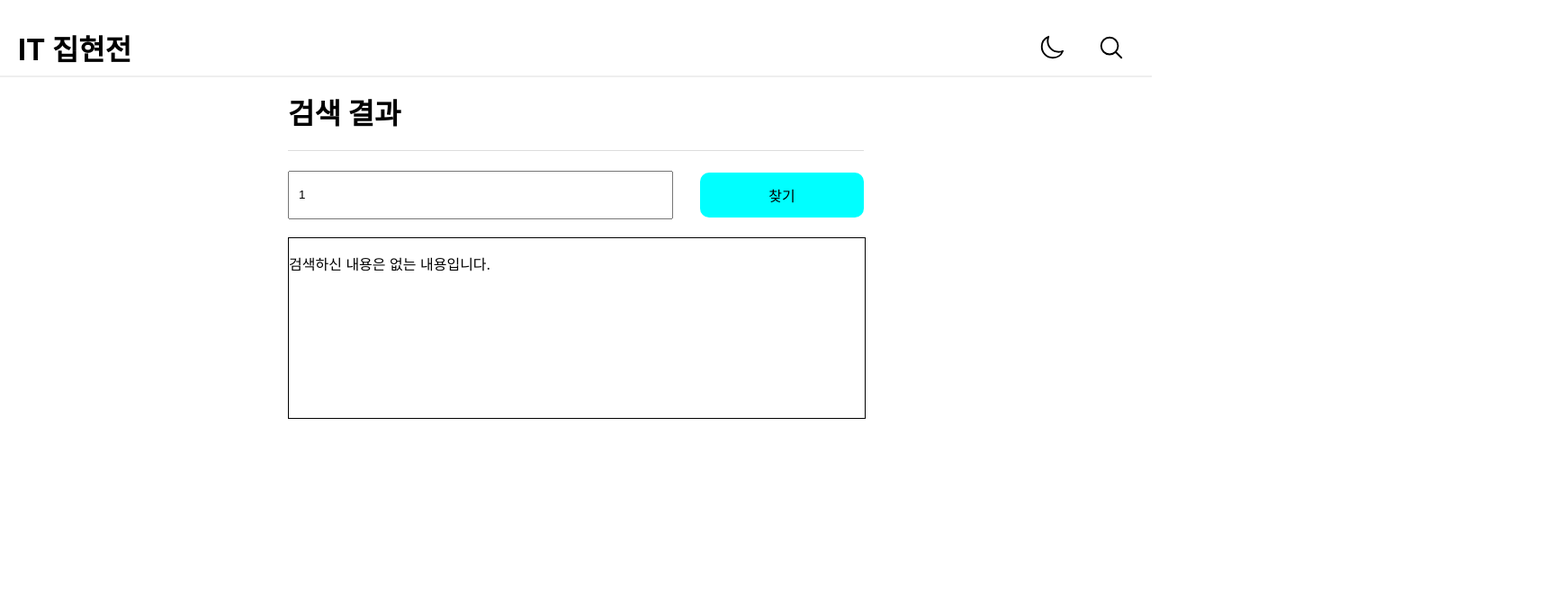
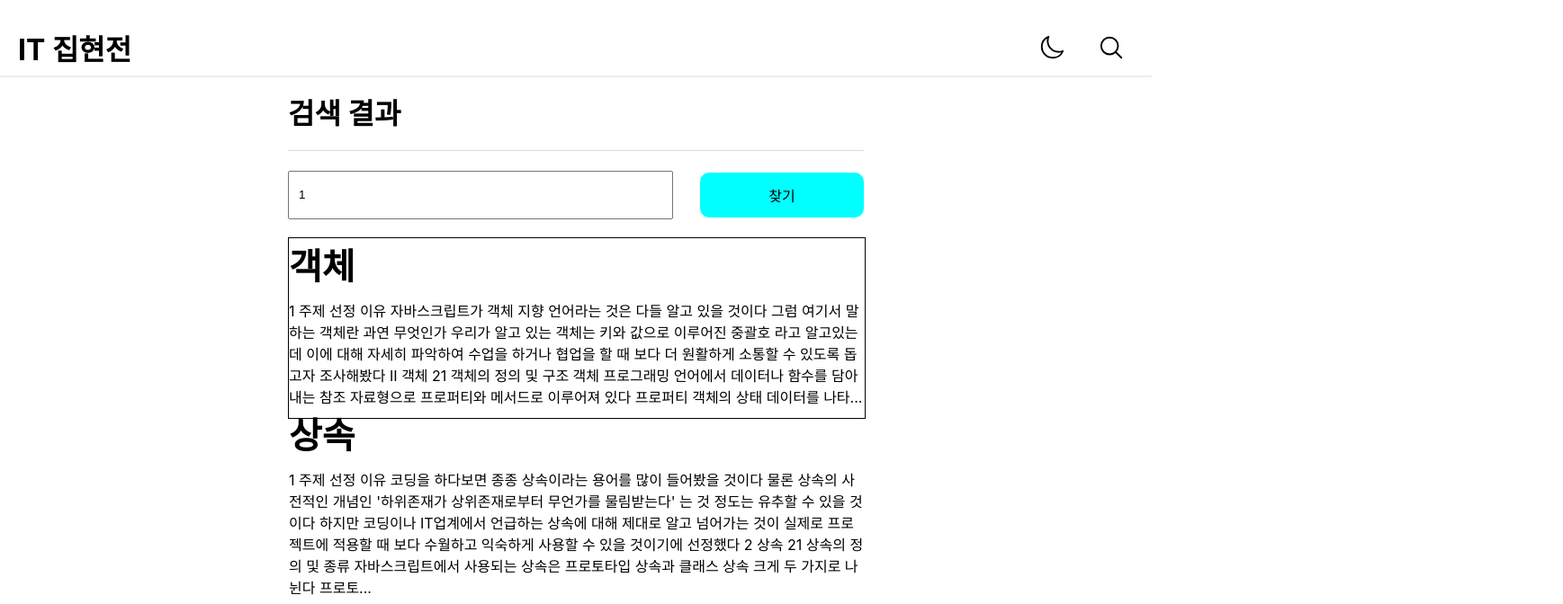
Before and after one commit to Seunggyu-Jung/interview_summary, a React (Create React App) app: page /search/1 in a window 1280 px wide. Shown: the top 672 px of the page at 90% size, 1737 px wide, since content can reach past the window. Built offline with nearby package versions, Linux system fonts and the light colour scheme; the HTML template or start-up script is replaced by a standard one.

Commit message:
feat: 검색 내용 일치 결과 전체 출력

```diff
--- a/src/components/ResultBox/ResultBox.tsx
+++ b/src/components/ResultBox/ResultBox.tsx
@@ -4,11 +4,13 @@ import { useParams } from 'react-router-dom';
 import * as S from './ResultBox.styled';
 
 export default function ResultBox() {
-  const { search } = useParams();
+  const { search = '' } = useParams();
 
-  const result = data[0].items.find(item => item.topic === search);
+  const resultArr = data[0].items.filter(
+    item => item.topic.includes(search) || item.texture.includes(search)
+  );
 
-  if (!result) {
+  if (resultArr.length === 0) {
     return (
       <div>
         <p>검색하신 내용은 없는 내용입니다.</p>
@@ -17,13 +19,19 @@ export default function ResultBox() {
   }
 
   return (
+    <>
+      {resultArr.map(result => (
         <div>
-      <S.ResultLink to={`/detail/${result?.id}`}>{result?.topic}</S.ResultLink>
+          <S.ResultLink to={`/detail/${result?.id}`}>
+            {result?.topic}
+          </S.ResultLink>
           <S.ResultTexture>
             {result?.texture
               .slice(0, 300)
               .replace(/[!@#$%^&*()_+{}\[\]:;<>,.?~\\/-]/gi, '') + '...'}
           </S.ResultTexture>
         </div>
+      ))}
+    </>
   );
 }
```
Lines whose indentation alone changed are shown as unchanged.
